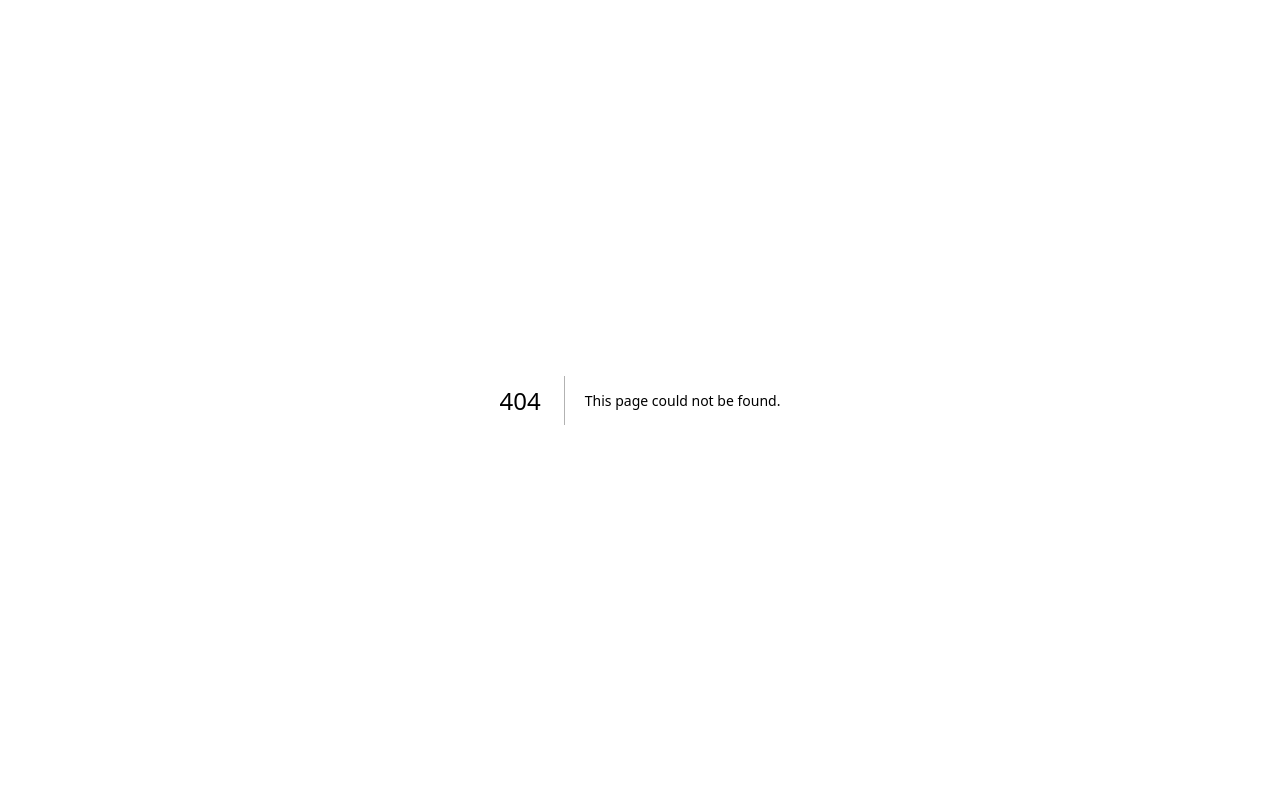
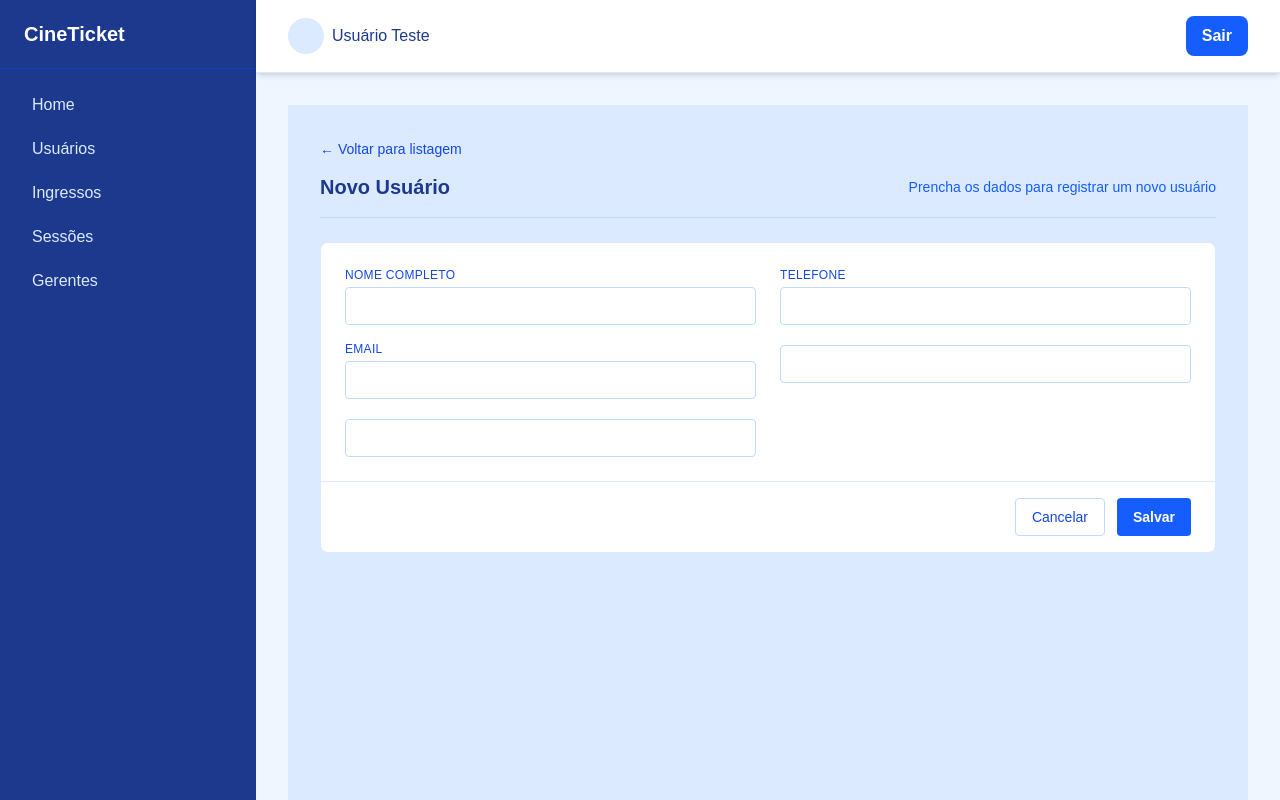
Before and after one commit to joaovictorgm/CineTicketvs2, a Next.js app in the folder front/: page /usuarios/novo in a window 1280 px wide. Before the commit this address had no page. Shown: the top 800 px of the page. Built offline with nearby package versions, Linux system fonts and the light colour scheme.

Commit message:
Adicionando SideBar,Footer, Header e Componentização

```diff
--- a/front/app/(sistema)/gerentes/page.tsx
+++ b/front/app/(sistema)/gerentes/page.tsx
@@ -25,7 +25,7 @@ export default function Gerentes() {
     }
 
     return (
-        <div className="min-h-screen bg-blue-50 p-8">
+        <div className="bg-blue-50 p-8">
             <div className="flex items-center justify-between mb-6">
                 <h1 className="text-2xl font-bold text-blue-900">
                     Gestao de gerentes
--- a/front/app/(sistema)/home/page.tsx
+++ b/front/app/(sistema)/home/page.tsx
@@ -1,4 +1,4 @@
 export default function Home(){
-    return(<div className="min-h-screen flex items-center justify-center bg-blue-50">
+    return(<div className="flex items-center justify-center bg-blue-50">
     <h1 className="text-3xl font-bold text-blue-900 text-center"> Bem vindo ao sistema de ingressos</h1></div>)
 }
--- a/front/app/(sistema)/ingressos/page.tsx
+++ b/front/app/(sistema)/ingressos/page.tsx
@@ -24,7 +24,7 @@ export default function Ingressos() {
     }
 
     return (
-        <div className="min-h-screen bg-blue-50 p-8">
+        <div className="bg-blue-50 p-8">
             <div className="flex items-center justify-between mb-6">
                 <h1 className="text-2xl font-bold text-blue-900">
                     Gestao de Ingressos
@@ -49,7 +49,7 @@ export default function Ingressos() {
                         </thead>
                         <tbody className="divide-y divide-blue-100">
                             {ingressos.map((ingresso)=>(
-                        <tr className="hover:bg-blue-50">
+                        <tr key={ingresso.id} className="hover:bg-blue-50">
                             <td className="px-4 py-3 text-blue-900">
                                {ingresso.id}
                             </td>
--- a/front/app/(sistema)/layout.tsx
+++ b/front/app/(sistema)/layout.tsx
@@ -1,7 +1,19 @@
-export default function
- SistemaLayout({children}){
+import Footer from "../components/Footer";
+import Header from "../components/Header";
+import Sidebar from "../components/Sidebar";
+
+
+export default function SistemaLayout({children}){
     return (
-    <div>
-   {children}
+    <div className="flex min-h-screen bg-blue-50">
+         <Sidebar/>
+        <div className="flex-1 flex flex-col">
+        <Header/>
+
+        <main className="flex-1 p-8">
+            {children}
+        </main>
+        <Footer/>
+        </div>
     </div>);
 }
--- a/front/app/(sistema)/sessoes/page.tsx
+++ b/front/app/(sistema)/sessoes/page.tsx
@@ -23,7 +23,7 @@ const carregarDados = async () =>{
 }
 
     return (
-        <div className="min-h-screen bg-blue-50 p-8">
+        <div className="bg-blue-50 p-8">
             <div className="flex items-center justify-between mb-6">
                 <h1 className="text-2xl font-bold text-blue-900">
                     Gestao de Sessões
--- /dev/null
+++ b/front/app/(sistema)/usuarios/[codigo]/editar/page.tsx
@@ -0,0 +1,33 @@
+'use client'
+
+import Link from "next/link";
+import UsuarioForm from "../../components/UsuarioForm";
+import { useParams } from "next/navigation";
+
+export default function EditarUsuario(){
+
+    const parametro = useParams();
+
+    const codigo = Number(parametro.codigo);
+    return(
+        <div>
+          <div>
+            <div>
+                <Link href="/usuarios" className="text-sm text-blue-600 hover:underline">
+                    ← Voltar para listagem
+                </Link>
+            <div className="flex items-center justify-between mt-3 mb-6 border-b border-blue-100 pb-4">
+            <h1 className="text-xl font-semibold text-blue-900">
+                <span>Editar Usuário {codigo}</span>
+            </h1>
+            <p className="text-sm text-blue-500">Prencha os dados para registrar um editar usuário</p>
+          </div>
+
+        </div>
+        <div>
+            <UsuarioForm/>
+        </div>
+        </div>
+        </div>
+    )
+}
--- /dev/null
+++ b/front/app/(sistema)/usuarios/components/UsuarioForm.tsx
@@ -0,0 +1,50 @@
+import Link from "next/link";
+
+export default function UsuarioForm() {
+    return (
+        <form className="bg-white rounded-lg border border-blue-100">
+            <div className="grid grid-cols-2 gap-x-6 gap-y-4 p-6">
+                <div className="flex flex-col gap-1">
+                    <label className="text-xs font-medium text-blue-700 uppercase tracking-wide">
+                    Nome Completo
+                    </label>
+                    <input name="Nome" className="border border-blue-200 rounded px-3 py-2 text-sm text-blue-900 focus:outline-none focus:ring-1 focus:ring-blue-400">
+                    </input>
+                </div>
+                <div className="flex flex-col gap-1">
+                    <label className="text-xs font-medium text-blue-700 uppercase tracking-wide">
+                     Telefone
+                    </label>
+                    <input name="Telefone" className="border border-blue-200 rounded px-3 py-2 text-sm text-blue-900 focus:outline-none focus:ring-1 focus:ring-blue-400">
+                    </input>
+                </div>
+                <div className="flex flex-col gap-1">
+                    <label className="text-xs font-medium text-blue-700 uppercase tracking-wide">
+                      Email
+                    </label>
+                    <input name="Email" className="border border-blue-200 rounded px-3 py-2 text-sm text-blue-900 focus:outline-none focus:ring-1 focus:ring-blue-400">
+                    </input>
+                </div>
+                <div className="flex flex-col gap-1">
+                    <label className="text-xs font-medium text-blue-700 uppercase tracking-wide">
+
+                    </label>
+                    <input className="border border-blue-200 rounded px-3 py-2 text-sm text-blue-900 focus:outline-none focus:ring-1 focus:ring-blue-400">
+                    </input>
+                </div>
+                <div className="flex flex-col gap-1">
+                    <label className="text-xs font-medium text-blue-700 uppercase tracking-wide">
+
+                    </label>
+                    <input className="border border-blue-200 rounded px-3 py-2 text-sm text-blue-900 focus:outline-none focus:ring-1 focus:ring-blue-400">
+                    </input>
+                </div>
+            </div>
+            <div className="flex justify-end gap-3 border-t border-blue-100 px-6 py-4">
+                <Link href="/usuarios" className="px-4 py-2 text-sm rounded text-blue-700 border border-blue-200 hover:bg-blue-50 transition-colors">Cancelar</Link>
+                <button type="submit" className="bg-blue-600 text-white text-sm font-semibold px-4 py-2 rounded hover:bg-blue-700 transition-colors">Salvar</button>
+            </div>
+        </form>
+
+    );
+}
--- /dev/null
+++ b/front/app/(sistema)/usuarios/novo/page.tsx
@@ -0,0 +1,27 @@
+import Link from "next/link";
+import UsuarioForm from "../components/UsuarioForm";
+
+export default function CadastroUsuario(){
+
+    return(
+        <div className="min-h-screen bg-blue-100 p-8">
+          <div className="max-w-4xl mx-auto">
+            <div>
+                <Link href="/usuarios" className="text-sm text-blue-700 hover:underline">
+                    ← Voltar para listagem
+                </Link>
+            <div className="flex items-center justify-between mt-3 mb-6 border-b border-blue-200 pb-4">
+            <h1 className="text-xl font-semibold text-blue-900">
+                Novo Usuário
+            </h1>
+            <p className="text-sm text-blue-600">Prencha os dados para registrar um novo usuário</p>
+          </div>
+
+        </div>
+        <div>
+            <UsuarioForm/>
+        </div>
+        </div>
+        </div>
+    )
+}
--- a/front/app/(sistema)/usuarios/page.tsx
+++ b/front/app/(sistema)/usuarios/page.tsx
@@ -26,7 +26,7 @@ export default function Usuarios(){
     }
 
     return (
-    <div className="min-h-screen bg-blue-50 p-8">
+    <div className=" bg-blue-50 p-8">
         <div className="flex items-center justify-between mb-6">
             <h1 className="text-2xl font-bold text-blue-900">
                Gestao de usuarios
@@ -44,7 +44,10 @@ export default function Usuarios(){
 
                             <th className="px-4 py-3 font-semibold">E-mail</th>
 
+
                             <th className="px-4 py-3 font-semibold">Status</th>
+
+                            <th className="px-4 py-3 font-semibold">Ações</th>
                         </tr>
                     </thead>
                     <tbody className="divide-y divide-blue-100">
@@ -62,6 +65,9 @@ export default function Usuarios(){
 
                             <td className="px-4 py-3 text-blue-900">
                                 {usuario.status}
+                            </td>
+                            <td className="px-4 py-3 text-blue-900">
+                               <Link href={`/usuarios/${usuario.id}/editar`}>Editar</Link>
                             </td>
                         </tr>
                         ))}
--- /dev/null
+++ b/front/app/components/Footer.tsx
@@ -0,0 +1,17 @@
+export default function Footer(){
+
+    const anoAtual = new Date().getFullYear();
+    return(
+
+
+        <footer className="bg-white border-t border-blue-100 mt-auto">
+            <div className="px-8 py-4">
+                <div>
+                    <p className="text-sm text-blue-800 text-center">&copy;{anoAtual}
+                    <span className="font-semibold"> CineTicket </span>
+                    Todos os direitos reservados</p>
+                </div>
+            </div>
+        </footer>
+    )
+}
--- /dev/null
+++ b/front/app/components/Header.tsx
@@ -0,0 +1,21 @@
+
+
+export default function Header(){
+
+    return(
+    <header className="bg-white shadow-md border-b border-blue-100">
+    <div className="flex items-center justify-between px-8 py-4">
+        <div className="flex items-center gap-2">
+            <div className="bg-blue-100 text-blue-600 rounded-full p-2">
+                <svg xmlns="http://www.w3.org/2000/svg" className="w-5 h-5">
+                    <path d="M19 21v"/>
+                    <circle/>
+                </svg>
+            </div>
+            <span className="text-blue-900 font-medium"> Usuário Teste</span>
+        </div>
+        <button className="bg-blue-600 text-white font-semibold px-4 py-2 rounded-lg hover:bg-blue-700 transition-colors">Sair</button>
+    </div>
+    </header>
+    );
+}
--- /dev/null
+++ b/front/app/components/Sidebar.tsx
@@ -0,0 +1,17 @@
+import Link from "next/link";
+
+export default function Sidebar(){
+
+    return(<aside className="w-64 bg-blue-900 min-h-screen flex flex-col">
+        <div className="text-white text-xl font-bold px-6 py-5 border-b border-blue-800">
+            CineTicket
+        </div>
+        <nav className="flex flex-col gap-1 p-4">
+            <Link href="/home" className="text-blue-100 px-4 py-2 rounded-lg hover:bg-blue-800 hover:text-white transition-colors">Home</Link>
+            <Link href="/usuarios" className="text-blue-100 px-4 py-2 rounded-lg hover:bg-blue-800 hover:text-white transition-colors">Usuários</Link>
+            <Link href="/ingressos" className="text-blue-100 px-4 py-2 rounded-lg hover:bg-blue-800 hover:text-white transition-colors">Ingressos</Link>
+            <Link href="/sessoes" className="text-blue-100 px-4 py-2 rounded-lg hover:bg-blue-800 hover:text-white transition-colors">Sessões</Link>
+            <Link href="/gerentes" className="text-blue-100 px-4 py-2 rounded-lg hover:bg-blue-800 hover:text-white transition-colors">Gerentes</Link>
+        </nav>
+    </aside>);
+}
```
Also changed, not shown: 1 other file (tests, documents, lock files or other folders).
